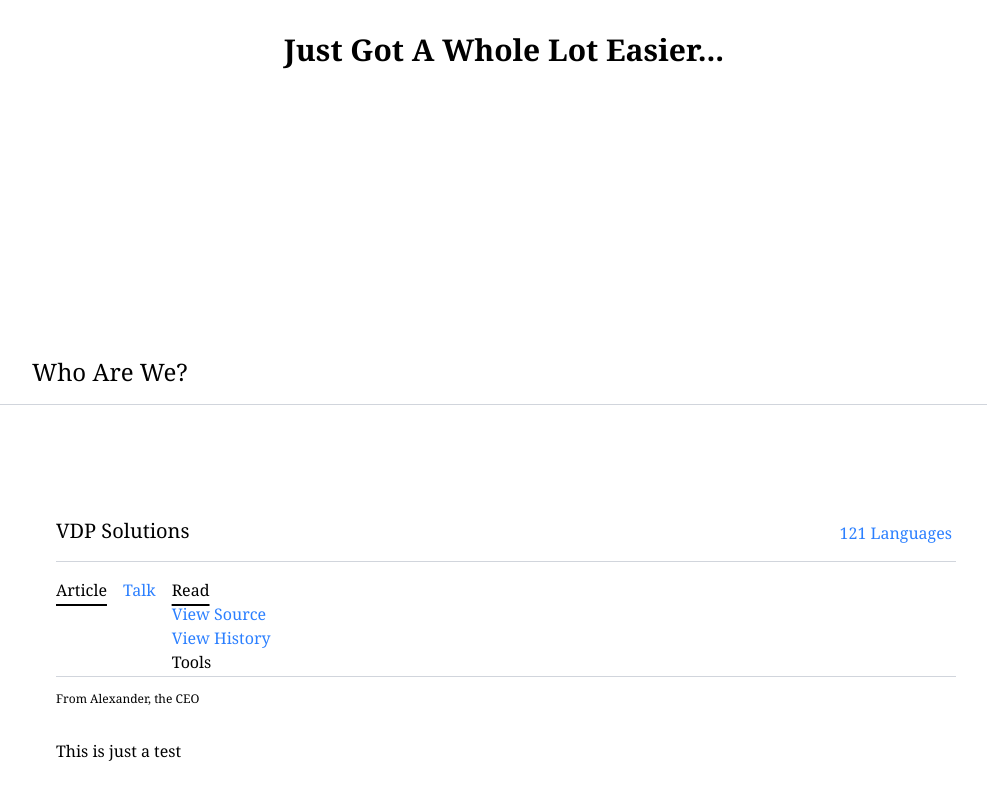
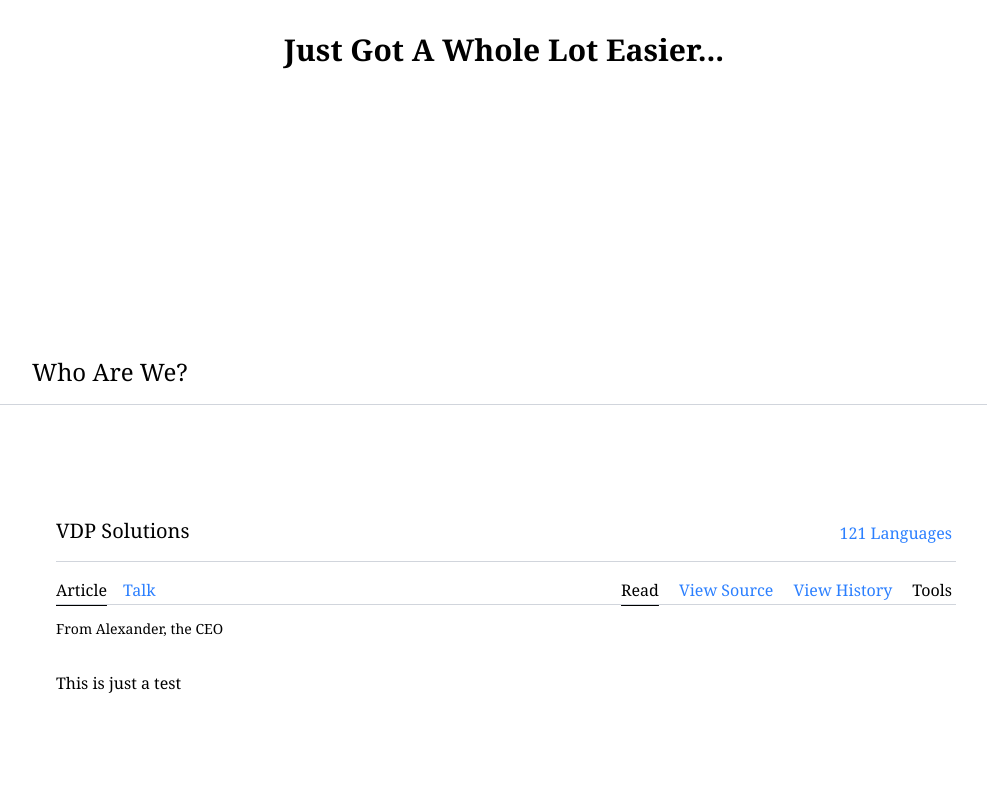
Before and after one commit to statisluc/FreelanceOffic, a React (Vite) app: page / in a window 1280 px wide. Shown: the part 1408-2208 px from the top of the page, without its empty margins (136-1123 px from the left). Built offline with nearby package versions, Linux system fonts and the light colour scheme; a web font is replaced by a local one.

Commit message:
Update WhoAreWe.jsx

```diff
--- a/src/components/WhoAreWe.jsx
+++ b/src/components/WhoAreWe.jsx
@@ -26,21 +26,17 @@ function WhoAreWe() {
               Article
             </p>
             <p className="px-4 cursor-pointer text-blue-500">Talk</p>
-            <div clasName="">
-              <p className="ml-auto cursor-pointer underline underline-offset-8 decoration-2">
+            <div className="flex flex-row ml-auto gap-5">
+              <p className=" cursor-pointer underline underline-offset-8 decoration-2">
                 Read
               </p>
-              <p className="justify-end cursor-pointer text-blue-500">
-                View Source
-              </p>
-              <p className="justify-end cursor-pointer text-blue-500">
-                View History
-              </p>
-              <p className="justify-end cursor-pointer">Tools</p>
+              <p className=" cursor-pointer text-blue-500">View Source</p>
+              <p className=" cursor-pointer text-blue-500">View History</p>
+              <p className=" cursor-pointer">Tools</p>
             </div>
           </div>
           <hr className="-translate-y-1.5 w-225 my-2 border-gray-300" />
-          <p className="text-xs">From Alexander, the CEO</p>
+          <p className="text-sm">From Alexander, the CEO</p>
           <div className="my-8 grid">
             <p>This is just a test</p>
           </div>
```
